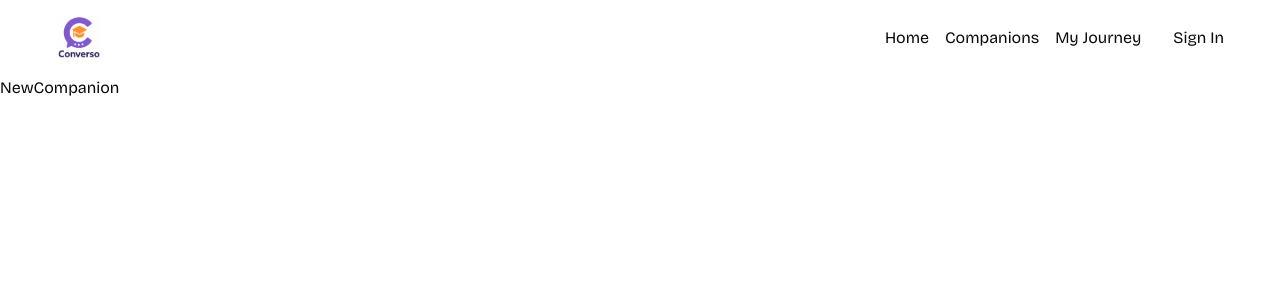
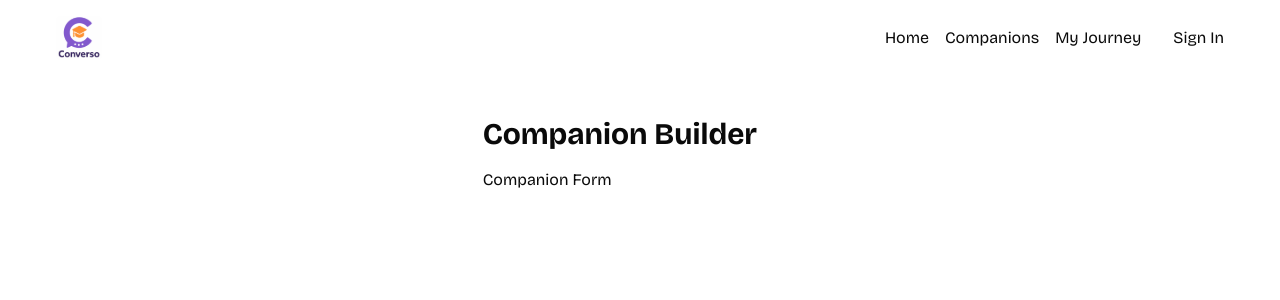
Before and after one commit to CharlyMoo/jsm_saas_app, a Next.js app: page /companions/new in a window 1280 px wide. Shown: the top 300 px of the page. Built offline with nearby package versions, Linux system fonts and the light colour scheme.

Commit message:
CTA complete, CompanionForm just start develop

```diff
--- a/app/companions/new/page.tsx
+++ b/app/companions/new/page.tsx
@@ -1,6 +1,13 @@
+import CompanionForm from "@/components/CompanionForm"
 const NewCompanion = () => {
   return (
-    <div>NewCompanion</div>
+    <main className="min-lg:w-1/3 min-md:w-2/3 items-center justify-center">
+        <article className="w-full gap-4 flex flex-col">
+            <h1>Companion Builder</h1>
+
+            <CompanionForm/>
+        </article>
+    </main>
   )
 }
 
--- a/components/CTA.tsx
+++ b/components/CTA.tsx
@@ -1,6 +1,22 @@
+import Image from "next/image"
+import Link from "next/link"
+
 const CTA = () => {
   return (
-    <div>CTA</div>
+    <section className="cta-section">
+      <div className="cta-badge">Start learning you way.</div>
+      <h2 className="text-3xl font-bold">
+        Build and Personaize Learning Companion
+      </h2>
+      <p>Pick a name, subject, voice, & personality - and start learning through voice conversations that feel natural and fun </p>
+      <Image src="images/cta.svg"  alt="cta" width={362} height={232} />
+      <button className="btn-primary">
+        <Image src="/icons/plus.svg" alt="plus" width={12} height={12} />
+        <Link href="/companions/new">
+          <p>Build a New Companion</p>
+        </Link>
+      </button>
+    </section>
   )
 }
 
--- /dev/null
+++ b/components/CompanionForm.tsx
@@ -0,0 +1,15 @@
+"use client"
+
+import {maxLength, minLength, z} from "zod"
+
+const formSchema = z.object({
+    username: z.string().min(2).max(30),
+})
+
+const CompanionForm = () => {
+  return (
+    <div>Companion Form</div>
+  )
+}
+
+export default CompanionForm
```
